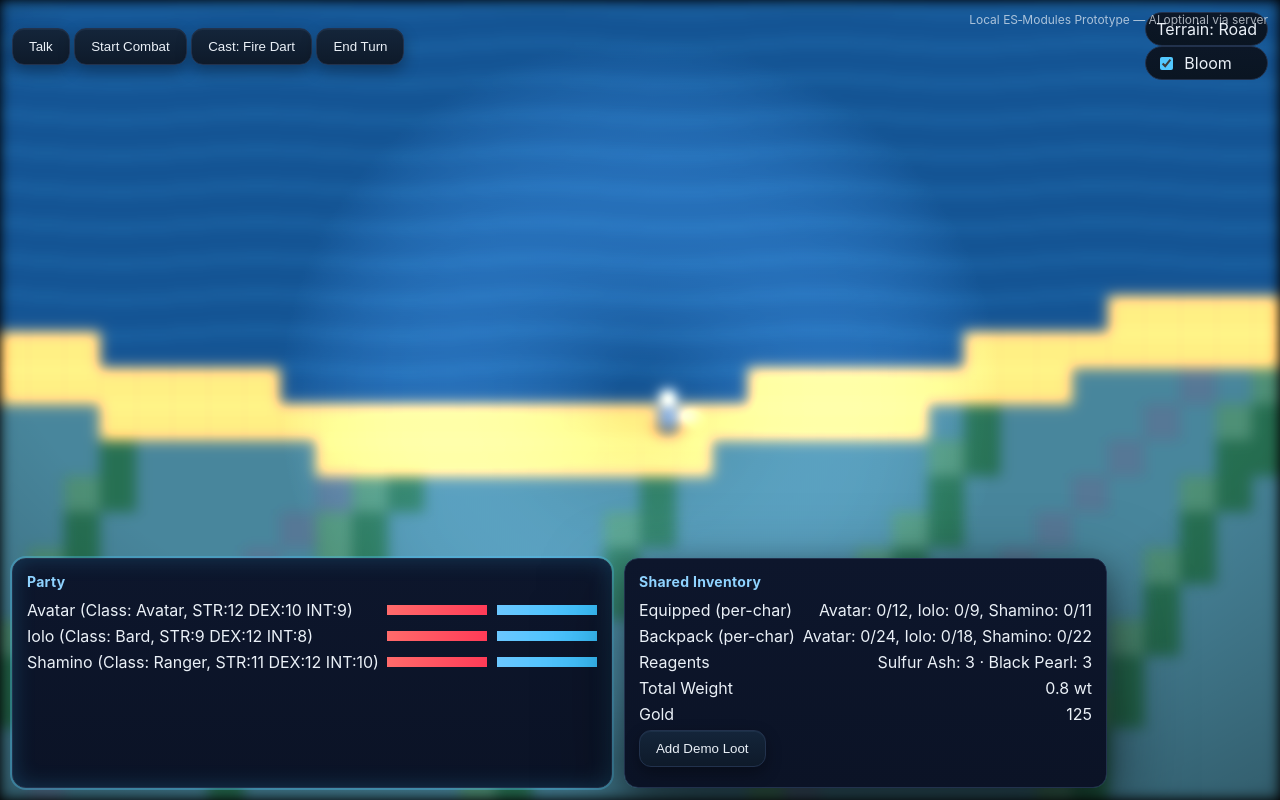
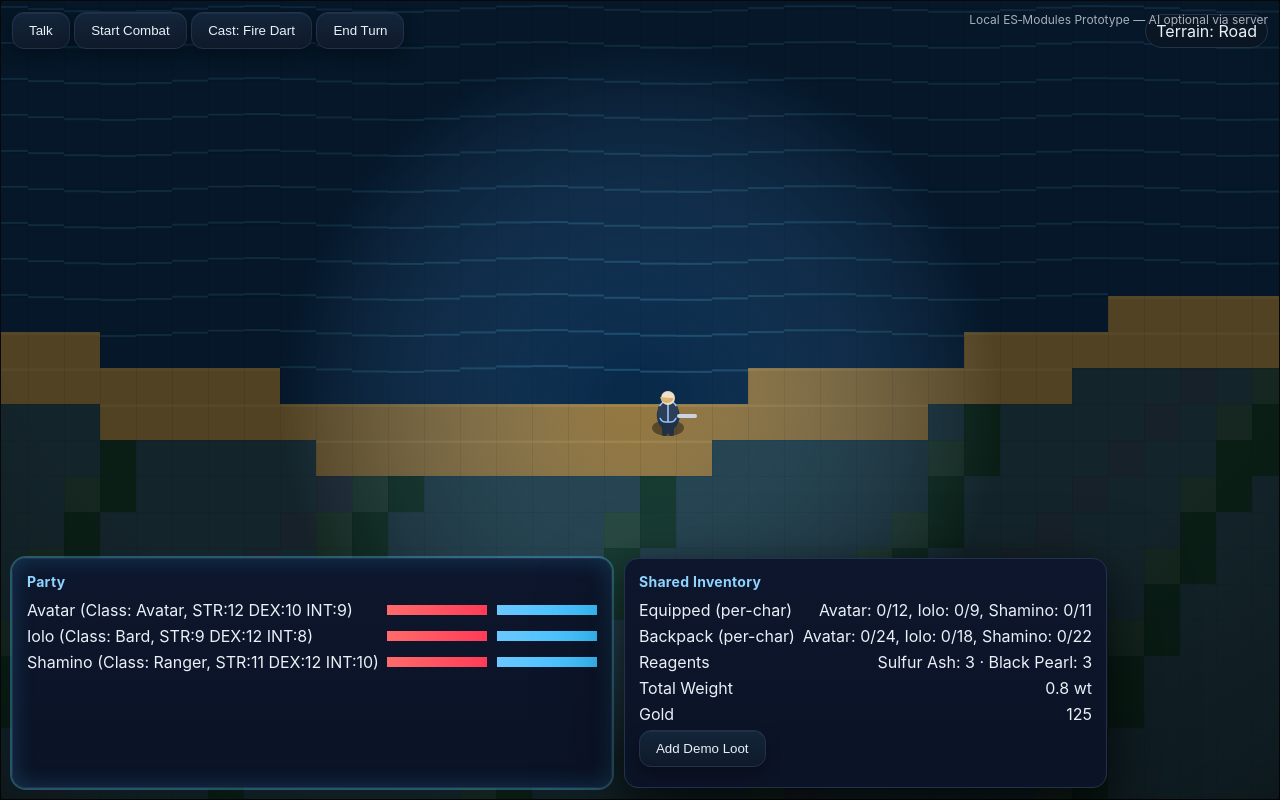
Before and after one commit to dmaher42/Britannia_Reborn, a website with bundled scripts: page index.html in a window 1280 px wide. Built offline with nearby package versions, Linux system fonts and the light colour scheme; animation ran at ten frames a second.

Commit message:
Remove bloom effect

```diff
--- a/combat.js
+++ b/combat.js
@@ -57,11 +57,6 @@ export class CombatSystem {
     }
     fx.globalCompositeOperation='source-over';
   }
-  compositeBloom(gameC, fxC, W, H){
-    this.fx.save(); this.fx.globalCompositeOperation='lighter'; this.fx.filter='blur(6px)';
-    this.fx.drawImage(gameC,0,0,W,H); this.fx.drawImage(fxC,0,0,W,H);
-    this.fx.filter='none'; this.fx.restore();
-  }
 }
 
 function drawGrid(svg, show){
--- a/index.html
+++ b/index.html
@@ -24,13 +24,10 @@
           <button class="btn" id="btnCast">Cast: Fire Dart</button>
           <button class="btn" id="btnEndTurn" disabled>End Turn</button>
         </div>
-        <div class="right">
-          <div class="pill" id="terrainPill">Terrain: Road</div>
-          <label class="pill" style="display:flex;gap:8px;align-items:center;padding-right:12px">
-            <input type="checkbox" id="bloom" checked style="accent-color:#52c8ff"> Bloom
-          </label>
+          <div class="right">
+            <div class="pill" id="terrainPill">Terrain: Road</div>
+          </div>
         </div>
-      </div>
 
       <div class="panel">
         <div class="card glow" id="partyCard">
--- a/main.js
+++ b/main.js
@@ -225,8 +225,8 @@ function loop(){
   try {
     const now = performance.now(), dt = (now-last)/1000; last = now;
     // Clear canvases that accumulate drawing each frame.
-    // Without clearing, the fx layer's bloom/lights compound and the screen
-    // quickly washes out or turns black when bloom is toggled.
+    // Without clearing, the fx layer's lights compound and the screen
+    // quickly washes out.
     ctx.clearRect(0,0,innerWidth,innerHeight);
     fx.clearRect(0,0,innerWidth,innerHeight);
     back.clearRect(0,0,innerWidth,innerHeight); sky.clearRect(0,0,innerWidth,innerHeight);
@@ -284,9 +284,8 @@ function loop(){
 
   // no debug overlay in production
 
-  combat.drawLighting(fx, view, party.leader);
-    if(document.getElementById('bloom').checked) combat.compositeBloom(gameC, fxC, innerWidth, innerHeight);
-  } catch (err) {
+    combat.drawLighting(fx, view, party.leader);
+    } catch (err) {
     console.error('loop iteration failed', err);
   }
 }
```
